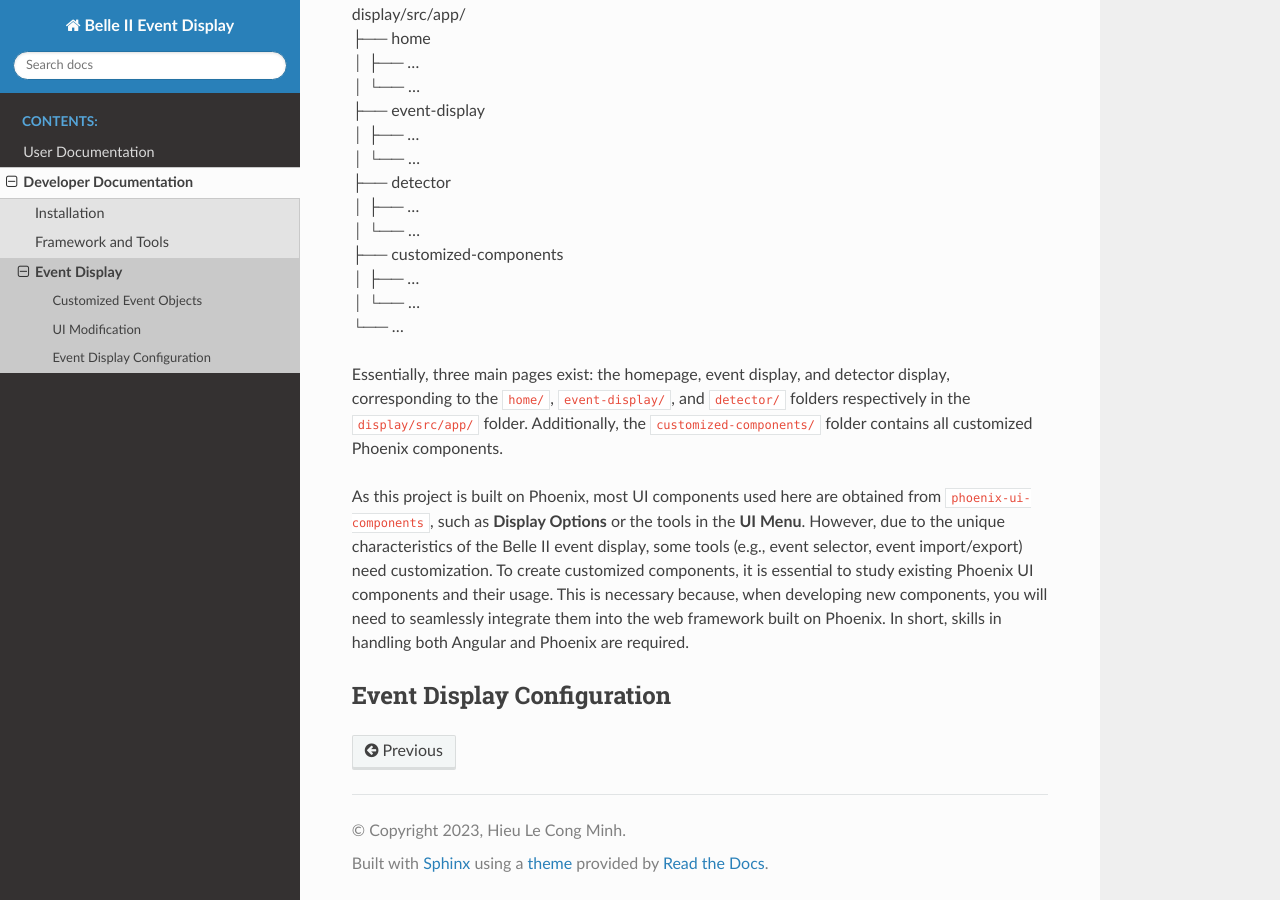
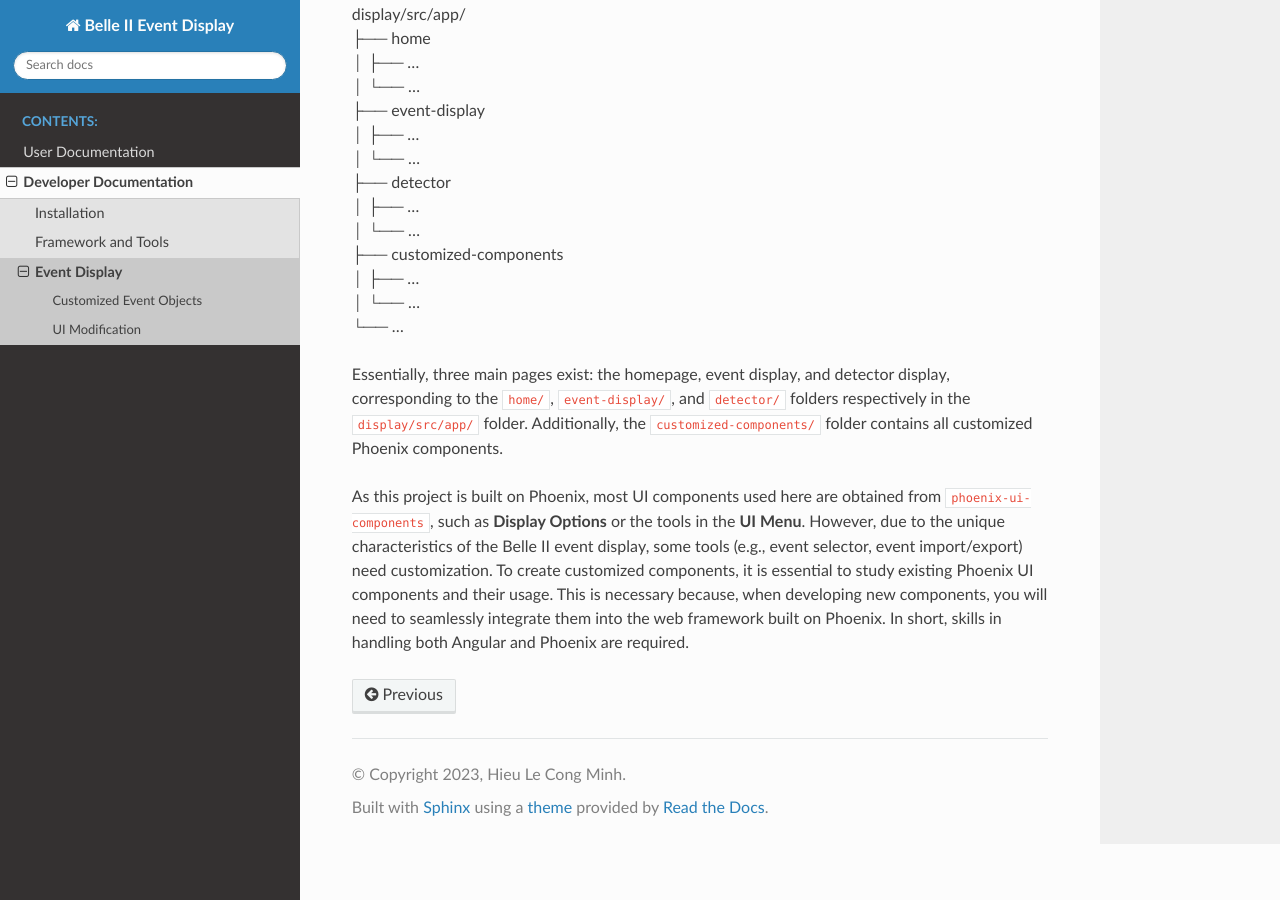
Before and after one commit to HieuLCM/gsoc2023_belle2_display, a Sphinx documentation site: the page built from docs/source/developer/event_display.rst, in a window 1280 px wide and 900 px high, scrolled down 897 px. Built offline with Sphinx 7.4.7 and the Read the Docs theme 2.0.0, drawn with Linux system fonts in a browser that asks for light colours.

Commit message:
remove unnecessary file

```diff
--- a/docs/source/developer/event_display.rst
+++ b/docs/source/developer/event_display.rst
@@ -43,6 +43,3 @@ By default, the components for the web application are stored in the ``display/s
 Essentially, three main pages exist: the homepage, event display, and detector display, corresponding to the ``home/``, ``event-display/``, and ``detector/`` folders respectively in the ``display/src/app/`` folder. Additionally, the ``customized-components/`` folder contains all customized Phoenix components.
 
 As this project is built on Phoenix, most UI components used here are obtained from ``phoenix-ui-components``, such as **Display Options** or the tools in the **UI Menu**. However, due to the unique characteristics of the Belle II event display, some tools (e.g., event selector, event import/export) need customization. To create customized components, it is essential to study existing Phoenix UI components and their usage. This is necessary because, when developing new components, you will need to seamlessly integrate them into the web framework built on Phoenix. In short, skills in handling both Angular and Phoenix are required.
-
-Event Display Configuration
----------------------------
--- a/docs/source/developer/phoenix.rst
+++ /dev/null
@@ -1,4 +0,0 @@
-Phoenix Framework
-=================
-
-The Belle II display web application is built based on the Phoenix, a Typescript framework
```
